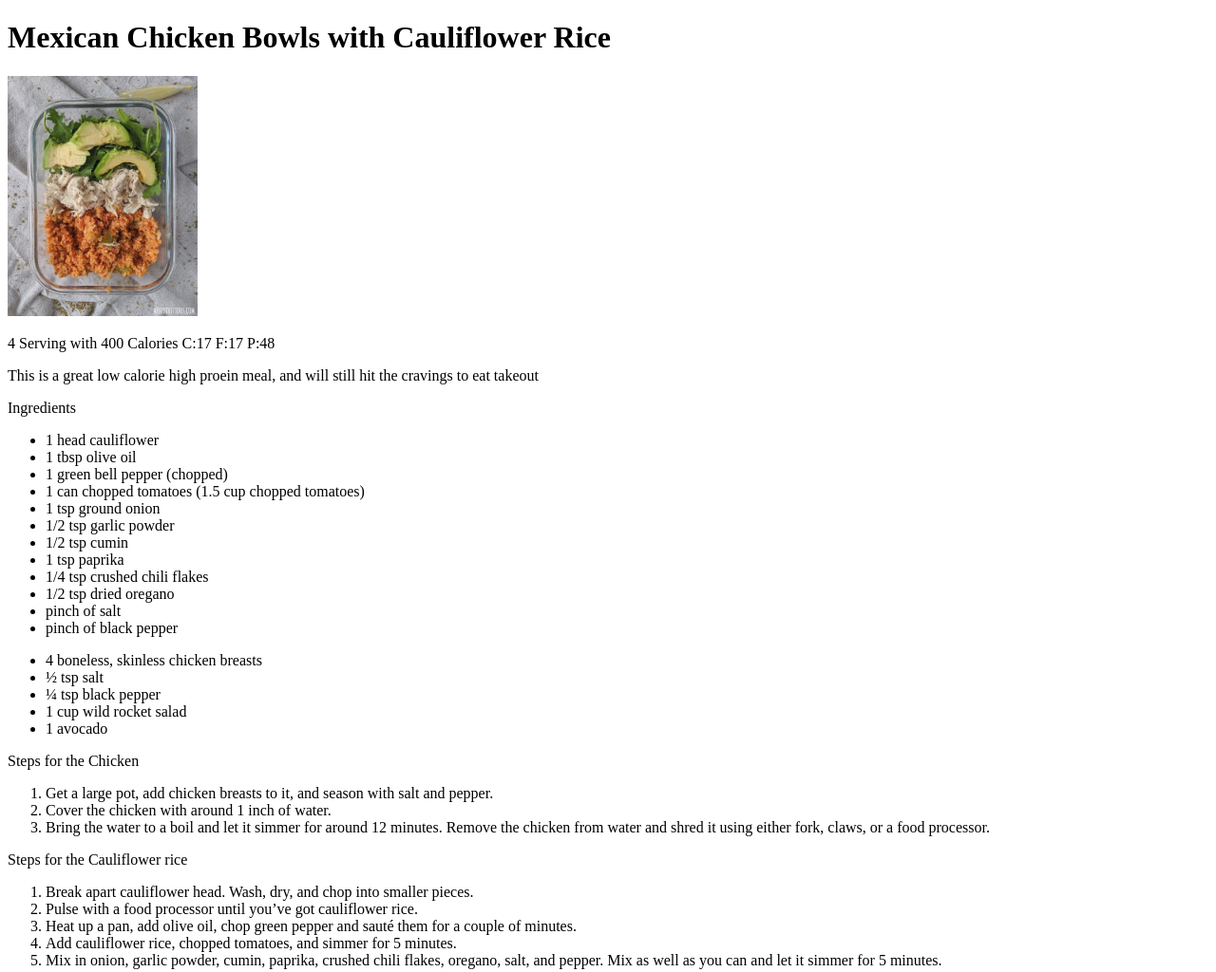
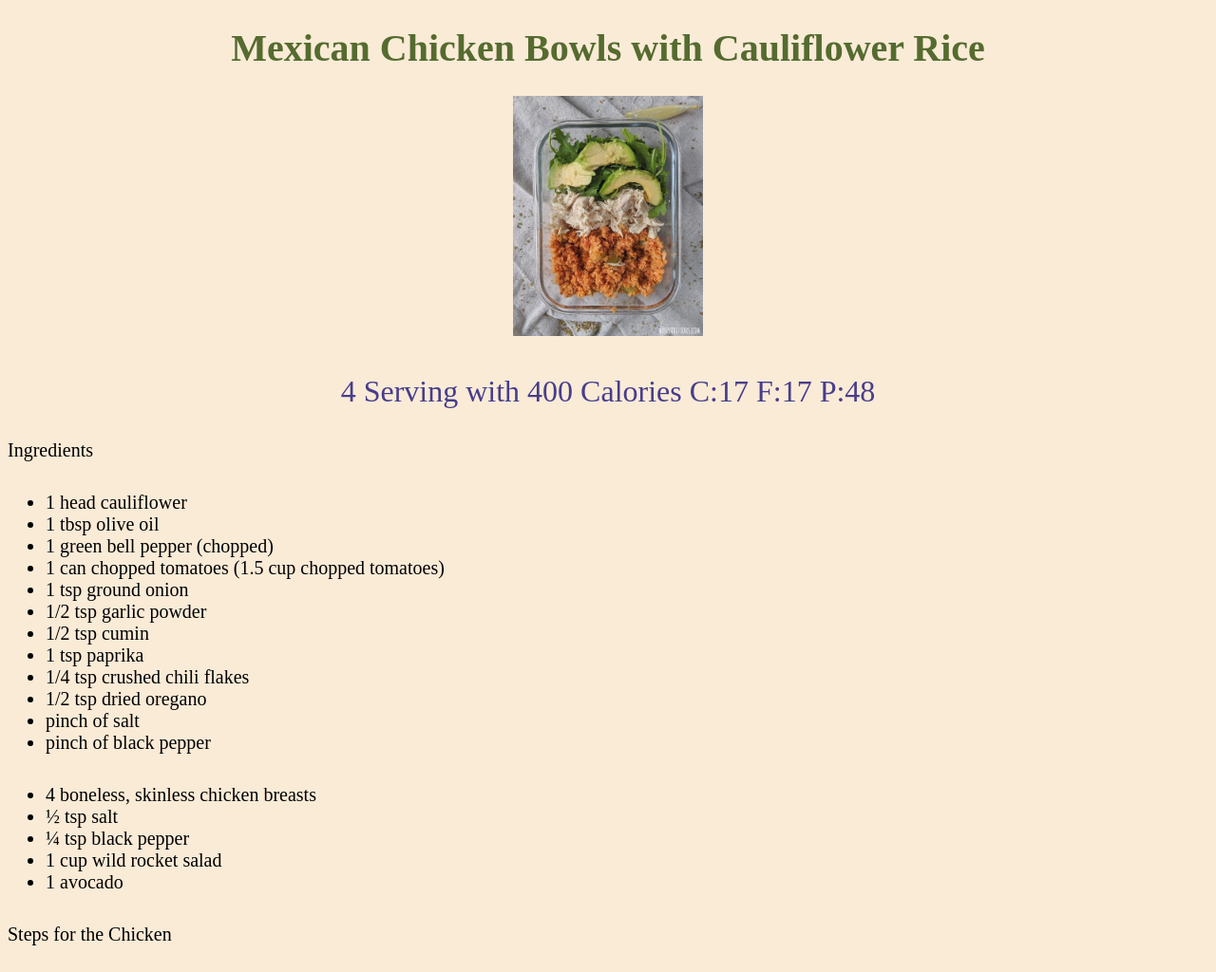
Before and after one commit to Devin8848/odin-recipes, a plain HTML site: page recipes/mexicanchicken.html in a window 1280 px wide. Shown: the top 1024 px of the page at 95% size. Drawn offline with Linux system fonts and the light colour scheme.

Commit message:
added classes and id, as well as a back button

```diff
--- a/recipes/mexicanchicken.html
+++ b/recipes/mexicanchicken.html
@@ -4,13 +4,13 @@
     <meta charset="UTF-8">
     <meta name="viewport" content="width=device-width, initial-scale=1.0">
     <title>Document</title>
+    <link rel="stylesheet" href="../styles.css">
 </head>
 <body>
-    <h1>Mexican Chicken Bowls with Cauliflower Rice</h1>
+    <h1 class="minititle">Mexican Chicken Bowls with Cauliflower Rice</h1>
     <img src="mexican.jpg" alt="Photo of Mexican Chicken Bowls" width = 200>
-    <p>4 Serving with 400 Calories C:17 F:17 P:48</p>
-    <P>This is a great low calorie high proein meal, and will still hit the cravings to eat takeout</P>
-    <p>Ingredients
+    <p id="cal">4 Serving with 400 Calories C:17 F:17 P:48</p>
+    <p class="ingredients">Ingredients
         <ul>
             <li>1 head cauliflower</li>
             <li>1 tbsp olive oil</li>
@@ -33,14 +33,14 @@
             <li>1 avocado</li>
         </ul>
     </p>
-    <p>Steps for the Chicken
+    <p class="steps">Steps for the Chicken
         <ol>
             <li>Get a large pot, add chicken breasts to it, and season with salt and pepper.</li>
             <li>Cover the chicken with around 1 inch of water.</li>
             <li>Bring the water to a boil and let it simmer for around 12 minutes. Remove the chicken from water and shred it using either fork, claws, or a food processor.</li>
         </ol>
     </p>
-    <p>Steps for the Cauliflower rice
+    <p class="steps">Steps for the Cauliflower rice
         <ol>
             <li>Break apart cauliflower head. Wash, dry, and chop into smaller pieces.</li>
             <li>Pulse with a food processor until you’ve got cauliflower rice.</li>
@@ -49,12 +49,13 @@
             <li>Mix in onion, garlic powder, cumin, paprika, crushed chili flakes, oregano, salt, and pepper. Mix as well as you can and let it simmer for 5 minutes.</li>
         </ol>
     </p>
-    <p>Final Steps
+    <p class="steps">Final Steps
         <ol>
             <li>Serve into 4 containers</li>
             <li>Add the shredded chicken and the wold rocket between them</li>
             <li>Slice the avacado and split between the bowls</li>
         </ol>
     </p>
+    <button id="back"><a href="../index.html">Back</a></button>
 </body>
 </html>
```
